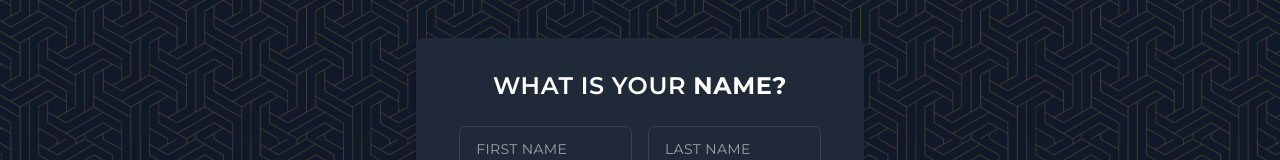
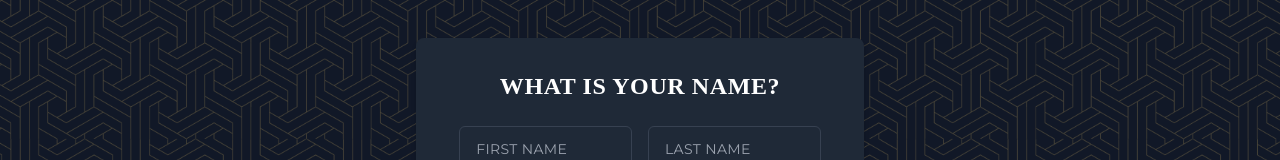
Before and after one commit to richardagaya/landingpage, a Next.js app: page /Skillstest in a window 1280 px wide. Shown: the part 245-405 px from the top of the page. Built offline with nearby package versions, Linux system fonts and the light colour scheme.

Commit message:
update tailwind config

```diff
--- a/pages/Skillstest.tsx
+++ b/pages/Skillstest.tsx
@@ -77,7 +77,7 @@ const Quiz = () => {
         }}
       >
         <div className="p-8 bg-darkbg text-center rounded-lg shadow-md w-[90%] max-w-md">
-          <h1 className="text-2xl text-white font-semibold mb-6 tracking-wide">
+          <h1 className="text-2xl text-white font-semibold mb-6 tracking-wide font-sans">
             WHAT IS YOUR <span className="font-bold">NAME?</span>
           </h1>
           <div className="flex gap-4 justify-center mb-6">
--- a/tailwind.config.ts
+++ b/tailwind.config.ts
@@ -9,6 +9,9 @@ export default {
   ],
   theme: {
     extend: {
+      fontFamily: {
+        sans: ['Lexend Deca', 'serif'], // For Google Fonts
+      },
       colors: {
         background: "var(--background)",
         foreground: "var(--foreground)",
```
